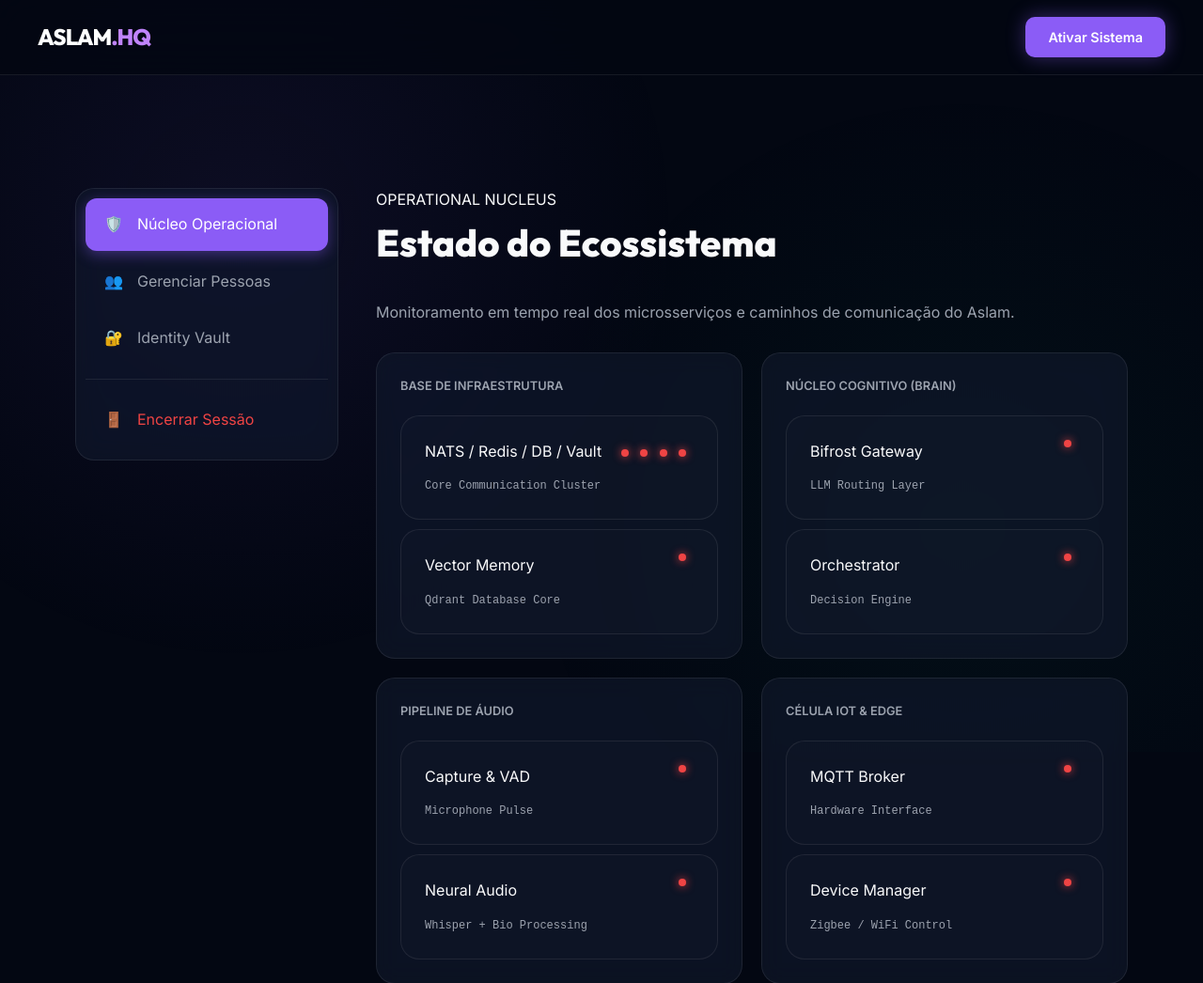
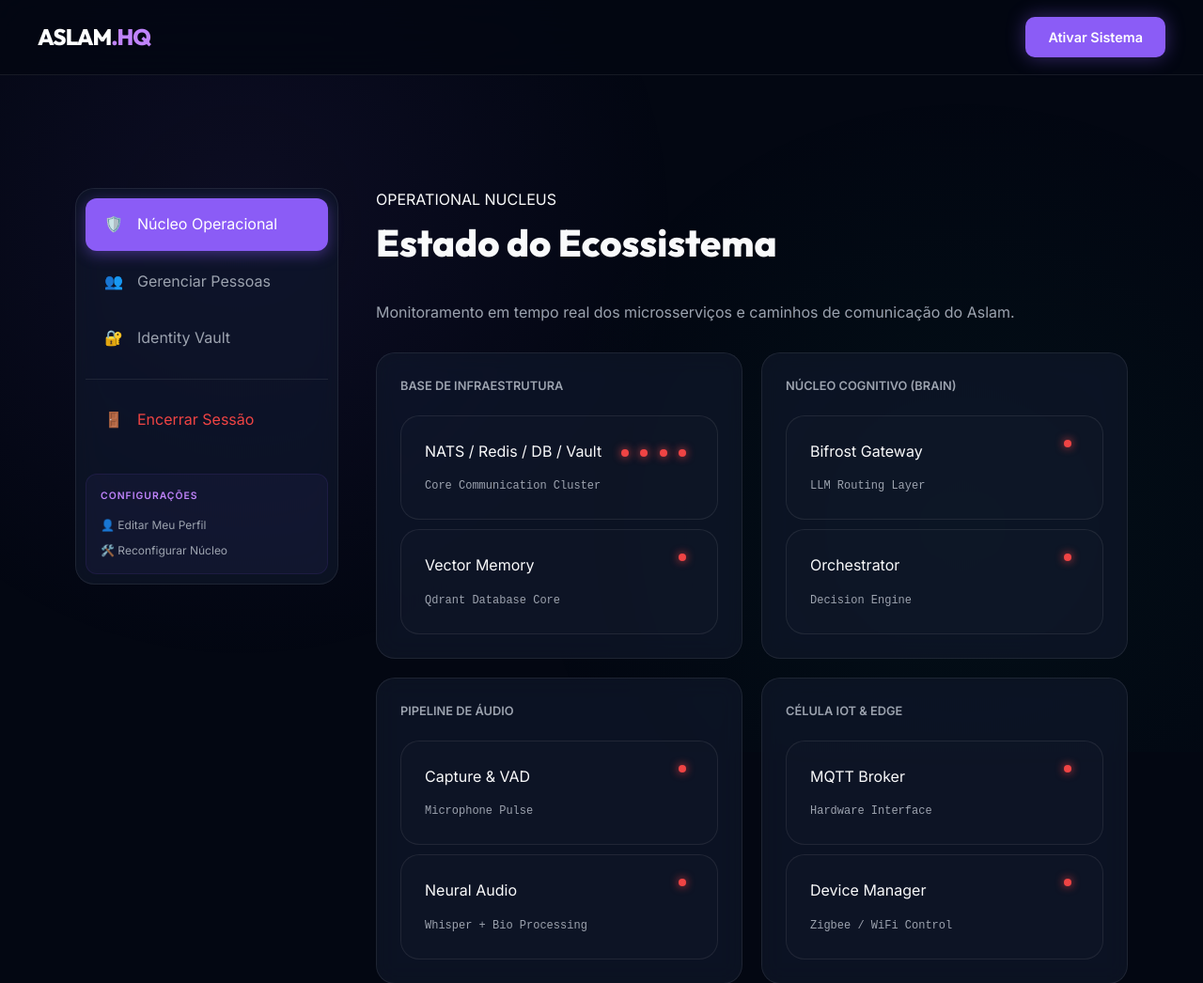
Before and after one commit to AslamSys/mordomo-people, a FastAPI app: template src/templates/dashboard.html in a window 1280 px wide. Shown: the top 1046 px of the page at 94% size. Run offline with FastAPI, Linux system fonts and the light colour scheme; the template is opened without the code that fills it, so the values that code supplies are empty; parts of the project's set-up code (start-up, migrations or seed data) failed here and were passed over.

Commit message:
feat: add quick settings links to sidebar for manual wizard triggers

```diff
--- a/src/templates/dashboard.html
+++ b/src/templates/dashboard.html
@@ -87,6 +87,12 @@
             <div class="nav-item" onclick="switchTab('vault', this)"><span>🔐</span> Identity Vault</div>
             <hr style="border: 0; border-top: 1px solid var(--border); margin: 15px 0;">
             <a href="/logout" class="nav-item" style="color: #ef4444; text-decoration: none;"><span>🚪</span> Encerrar Sessão</a>
+
+            <div style="margin-top: 30px; padding: 15px; border-radius: 12px; background: rgba(139, 92, 246, 0.05); border: 1px solid rgba(139, 92, 246, 0.1);">
+                <div style="font-size: 0.65rem; text-transform: uppercase; letter-spacing: 1px; color: var(--primary-light); margin-bottom: 12px; font-weight: bold;">Configurações</div>
+                <a href="/wizard?mode=persona&target=self" style="display: block; font-size: 0.75rem; color: var(--text-dim); text-decoration: none; margin-bottom: 8px; transition: 0.2s;" onmouseover="this.style.color='white'" onmouseout="this.style.color='var(--text-dim)'">👤 Editar Meu Perfil</a>
+                <a href="/wizard?mode=core&target=system" style="display: block; font-size: 0.75rem; color: var(--text-dim); text-decoration: none; transition: 0.2s;" onmouseover="this.style.color='white'" onmouseout="this.style.color='var(--text-dim)'">🛠️ Reconfigurar Núcleo</a>
+            </div>
         </aside>
 
         <!-- Main Workspace -->
```
